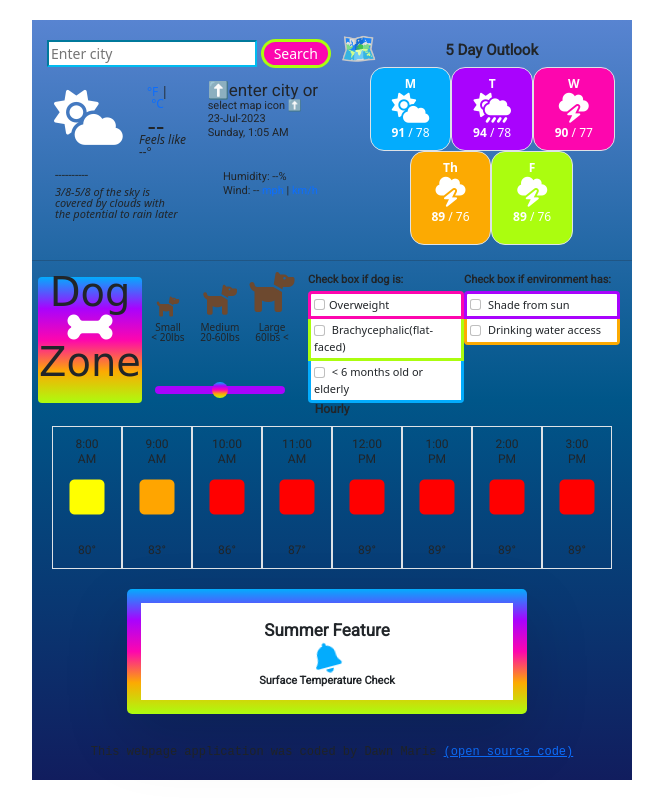
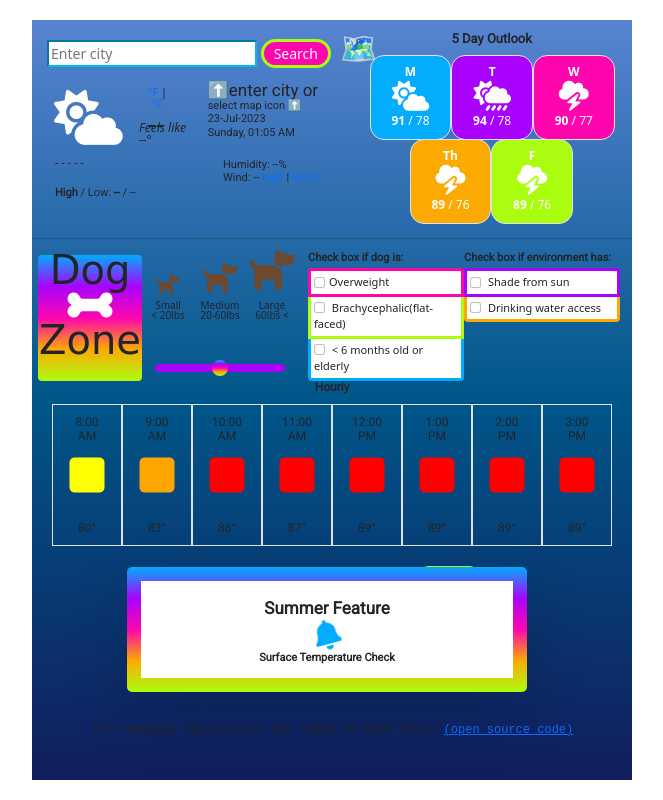
Before and after one commit to dawnmarie218/plus-week-6-lesson-4, a plain HTML site: page index.html in a window 1280 px wide. Shown: the whole page, without its empty margins (308-971 px from the left). Drawn offline with nearby package versions, Linux system fonts and the light colour scheme; a web font is replaced by a local one.

Commit message:
formatting modifications top section

```diff
--- a/index.html
+++ b/index.html
@@ -44,7 +44,7 @@
   <body>
     <div class="container">
       <div class="background">
-        <div class="formsize1">
+        <div class="form-container-1">
           <form id="form1">
             <input
               class="search1"
@@ -80,7 +80,7 @@
           </div>
 
           <div class="col-1" id="mainTempArea">
-            <div class="degreeUnit">
+            <div class="degreeUnits">
               <a href="#" id="fahrenheit">°F</a> |
               <a href="#" id="celsius">°C</a>
             </div>
@@ -95,7 +95,7 @@
           </div>
 
           <div class="col-6">
-            <h3><strong>5 Day Outlook</strong></h3>
+            <h3 class="outlook-title"><strong>5 Day Outlook</strong></h3>
             <div class="row d-flex align-items-center no-gutters bd-highlight">
               <div class="row" style="height: 7em" id="row2">
                 <div class="col-4 border day1">
@@ -163,13 +163,13 @@
             style="width: 9rem"
             s
           >
-            <h2 class="card-title" id="temp-description">----------</h2>
-            <p class="card-text">
-              <em
-                >3/8-5/8 of the sky is covered by clouds with the potential to
-                rain later</em
-              >
-            </p>
+            <h2 class="card-title" id="temp-description">- - - - -</h2>
+            <br />
+            <h2>
+              <strong>High </strong>/ Low:
+              <span id="todayHigh"><strong>--</strong></span> /
+              <span id="todayLow">--</span>
+            </h2>
             <div class="card-body"></div>
           </div>
           <div class="col-3" id="suppInfo">
--- a/src/index.js
+++ b/src/index.js
@@ -1,10 +1,14 @@
 let now = new Date();
+
 let minutes = now.getMinutes();
 if (minutes < 10) {
   minutes = `0${minutes}`;
 }
 let hours = now.getHours();
 let background = document.querySelector(".background");
+if (hours < 10) {
+  hours = `0${hours}`;
+}
 if (hours > 10 && hours <= 17) {
   background.classList.add("dayBackground");
 }
@@ -60,6 +64,8 @@ dayTime.innerHTML = `${day}, ${hours}:${minutes}`;
 
 let currentDate = document.querySelector("#date");
 currentDate.innerHTML = `${date}-${month}-${year}`;
+let mainIcon = document.querySelector("#mainIcon");
+let outlookIcons = document.querySelector("#weatherIcons");
 
 function showWeather(response) {
   document.querySelector("#current-city").innerHTML = response.data.name;
@@ -67,6 +73,12 @@ function showWeather(response) {
     response.data.sys.country;
   document.querySelector("#currentTemp").innerHTML = Math.round(
     response.data.main.temp
+  );
+  document.querySelector("#todayHigh").innerHTML = Math.round(
+    response.data.main.temp_max
+  );
+  document.querySelector("#todayLow").innerHTML = Math.round(
+    response.data.main.temp_min
   );
   document.querySelector("#humidity").innerHTML = response.data.main.humidity;
   document.querySelector("#wind").innerHTML = Math.round(
--- a/src/style.css
+++ b/src/style.css
@@ -58,7 +58,7 @@ body {
   background: linear-gradient(#5884d1, #005689, #111d5e);
 }
 
-.formsize1 {
+.form-container-1 {
   font-size: 14px;
   margin-top: 20px;
   margin-left: 15px;
@@ -155,8 +155,8 @@ h2 {
 
 h3 {
   text-align: center;
-  margin-top: -45px;
-  font-size: 15px;
+  margin-top: -55px;
+  font-size: 13px;
 }
 
 #row1 {
@@ -180,6 +180,7 @@ h3 {
 #row1b {
   font-size: 11px;
   margin-left: 10px;
+  margin-bottom: -10px;
 }
 
 #mainTempArea {
@@ -193,8 +194,8 @@ h3 {
   margin-left: -10px;
 }
 
-.degreeUnit {
-  font-size: 12px;
+.degreeUnits {
+  font-size: 11px;
   margin-left: -7px;
   padding-bottom: 2px;
   text-align: center;
@@ -206,10 +207,15 @@ h3 {
 #kmh {
   text-decoration: none;
 }
+
 #feelsLike {
   margin-top: -30px;
   margin-left: 25px;
   font-size: 12px;
+}
+
+#temp-description:first-letter {
+  text-transform: capitalize;
 }
 
 #mainDetails,
@@ -281,6 +287,7 @@ h3 {
   padding-right: 0;
   padding-top: 7px;
   display: block;
+  height: 85px;
 }
 
 .day1 {
@@ -297,6 +304,7 @@ h3 {
   background-color: #fd06ae;
   border-radius: 14px;
   color: #fff;
+  height: 85px;
 }
 
 .day4 {
```
